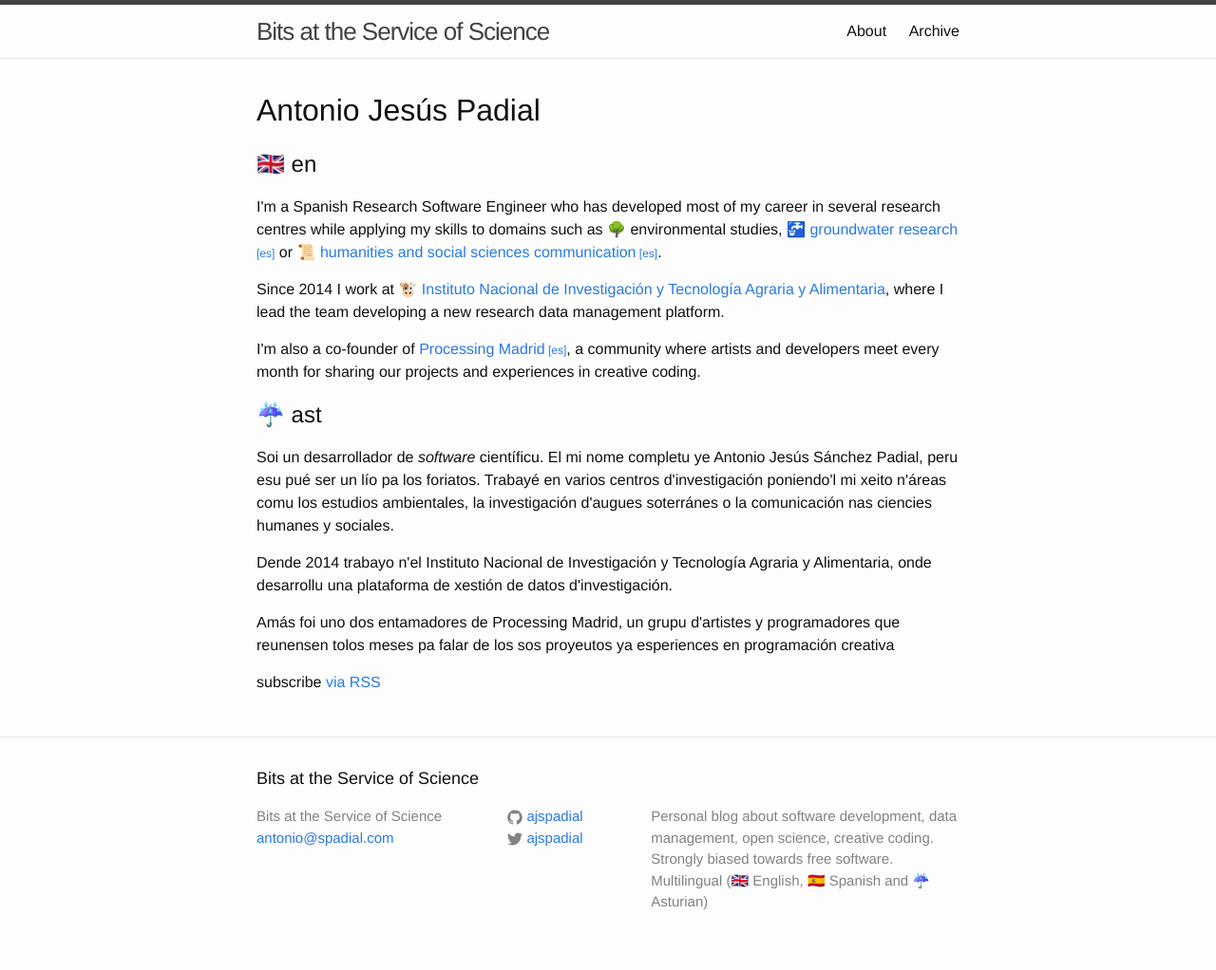
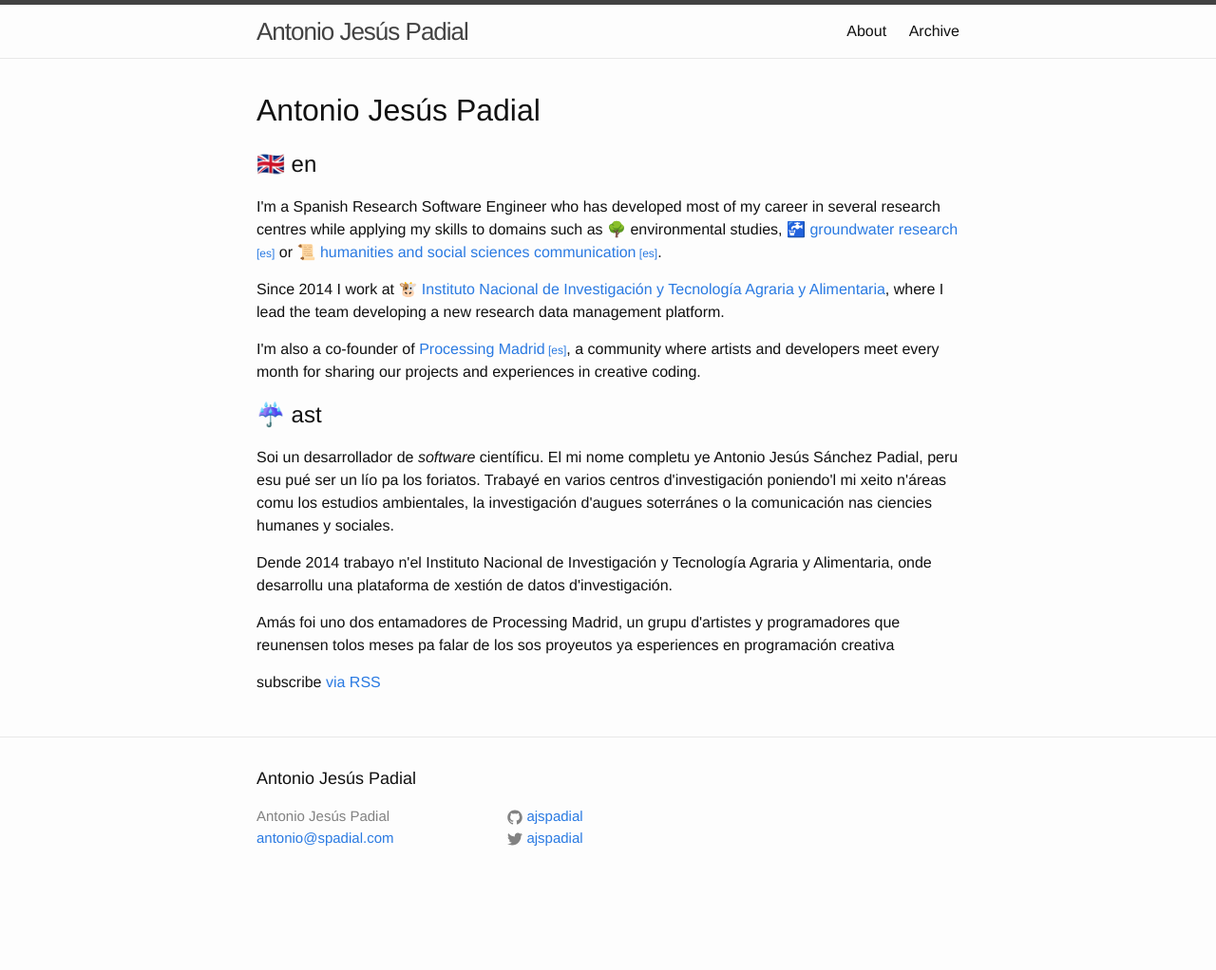
Before and after one commit to ajspadial-science/bits4science, a Jekyll site: the page built from index.html, in a window 1280 px wide. Shown: the whole page at 95% size. Built offline with Jekyll 4.4.1, drawn with Linux system fonts in a browser that asks for light colours; emoji names are drawn with the system emoji font; after the commit the page ends 954 px from its top, so only the background shows below that.

Commit message:
Remove description and blog title.

```diff
--- a/_config.yml
+++ b/_config.yml
@@ -6,12 +6,8 @@
 # 'jekyll serve'. If you change this file, please restart the server process.
 
 # Site settings
-title: Bits at the Service of Science
+title: Antonio Jesús Padial
 email: antonio@spadial.com
-description: > # this means to ignore newlines until "baseurl:"
-  Personal blog about software development, data management, open science,
-  creative coding. Strongly biased towards free software. Multilingual (:gb:
-  English, :es: Spanish and :umbrella: Asturian)
 baseurl: "" # the subpath of your site, e.g. /blog
 url: "http://spadial.com" # the base hostname & protocol for your site
 twitter_username: ajspadial
```
